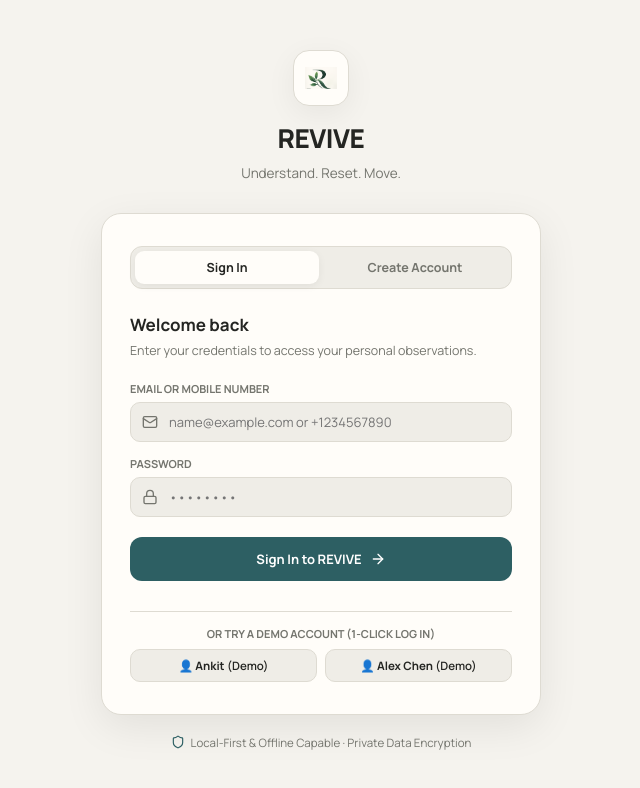
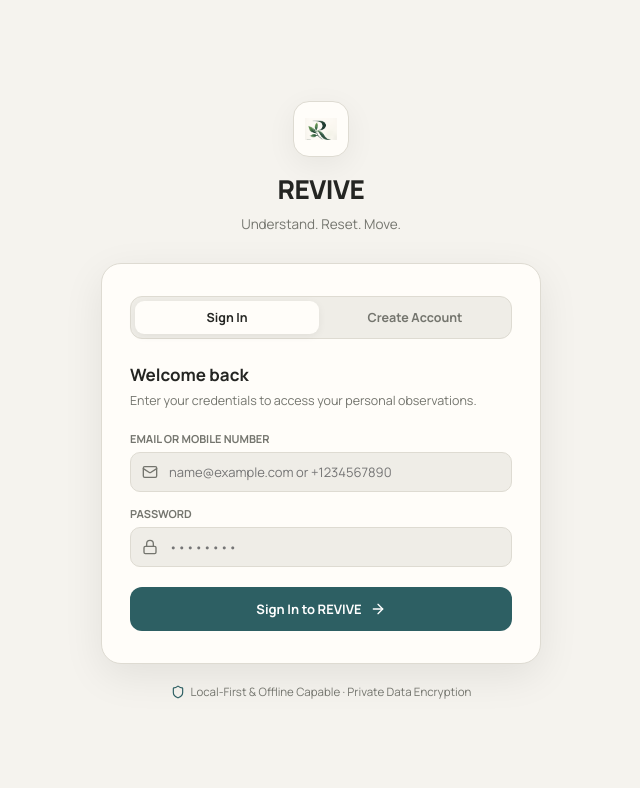
Before and after one commit to LeadWithAnkit/Revivee, a React (Vite) app: page /auth in a window 1280 px wide. Shown: the top 788 px of the page, without its empty margins (319-959 px from the left). Built offline with nearby package versions, Linux system fonts and the light colour scheme.

Commit message:
Remove demo accounts and 1-click demo login options from /auth

```diff
--- a/src/lib/auth.ts
+++ b/src/lib/auth.ts
@@ -23,38 +23,19 @@ function simpleHash(str: string): string {
   return "h_" + Math.abs(hash).toString(36) + "_" + btoa(str).substring(0, 8);
 }
 
-const defaultDummyUsers: StoredUser[] = [
-  {
-    id: "u_ankit_demo",
-    name: "Ankit",
-    identifier: "9876543210",
-    createdAt: "2026-09-01T00:00:00.000Z",
-    passwordHash: simpleHash("password123")
-  },
-  {
-    id: "u_alex_demo",
-    name: "Alex Chen",
-    identifier: "9123456789",
-    createdAt: "2026-09-01T00:00:00.000Z",
-    passwordHash: simpleHash("password123")
-  }
-];
-
 function getStoredUsers(): StoredUser[] {
   try {
     const raw = localStorage.getItem(USERS_KEY);
     if (!raw) {
-      saveUsers(defaultDummyUsers);
-      return defaultDummyUsers;
+      return [];
     }
     const parsed = JSON.parse(raw);
-    if (!Array.isArray(parsed) || parsed.length === 0) {
-      saveUsers(defaultDummyUsers);
-      return defaultDummyUsers;
+    if (!Array.isArray(parsed)) {
+      return [];
     }
     return parsed;
   } catch (e) {
-    return defaultDummyUsers;
+    return [];
   }
 }
 
--- a/src/pages/Auth.tsx
+++ b/src/pages/Auth.tsx
@@ -292,65 +292,6 @@ export default function Auth() {
               <ArrowRight size={16} />
             </button>
 
-            {/* Quick Demo Login Accounts */}
-            <div style={{ marginTop: "16px", paddingTop: "14px", borderTop: "1px solid var(--line)" }}>
-              <span style={{ display: "block", fontSize: "11px", fontWeight: 700, color: "var(--muted)", marginBottom: "8px", textAlign: "center" }}>
-                OR TRY A DEMO ACCOUNT (1-CLICK LOG IN)
-              </span>
-              <div style={{ display: "grid", gridTemplateColumns: "1fr 1fr", gap: "8px" }}>
-                <button
-                  type="button"
-                  onClick={() => {
-                    setIdentifier("9876543210");
-                    setPassword("password123");
-                    const res = login("9876543210", "password123");
-                    if (res.success) {
-                      setSuccessMsg("Logged in as Ankit!");
-                      setTimeout(() => navigate("/"), 400);
-                    }
-                  }}
-                  style={{
-                    padding: "8px 10px",
-                    borderRadius: "10px",
-                    border: "1px solid var(--line)",
-                    background: "var(--surface-2)",
-                    color: "var(--ink)",
-                    fontSize: "11.5px",
-                    fontWeight: 600,
-                    cursor: "pointer",
-                    textAlign: "center"
-                  }}
-                >
-                  👤 <strong>Ankit</strong> (Demo)
-                </button>
-
-                <button
-                  type="button"
-                  onClick={() => {
-                    setIdentifier("9123456789");
-                    setPassword("password123");
-                    const res = login("9123456789", "password123");
-                    if (res.success) {
-                      setSuccessMsg("Logged in as Alex Chen!");
-                      setTimeout(() => navigate("/"), 400);
-                    }
-                  }}
-                  style={{
-                    padding: "8px 10px",
-                    borderRadius: "10px",
-                    border: "1px solid var(--line)",
-                    background: "var(--surface-2)",
-                    color: "var(--ink)",
-                    fontSize: "11.5px",
-                    fontWeight: 600,
-                    cursor: "pointer",
-                    textAlign: "center"
-                  }}
-                >
-                  👤 <strong>Alex Chen</strong> (Demo)
-                </button>
-              </div>
-            </div>
           </form>
         </Card>
 
```
